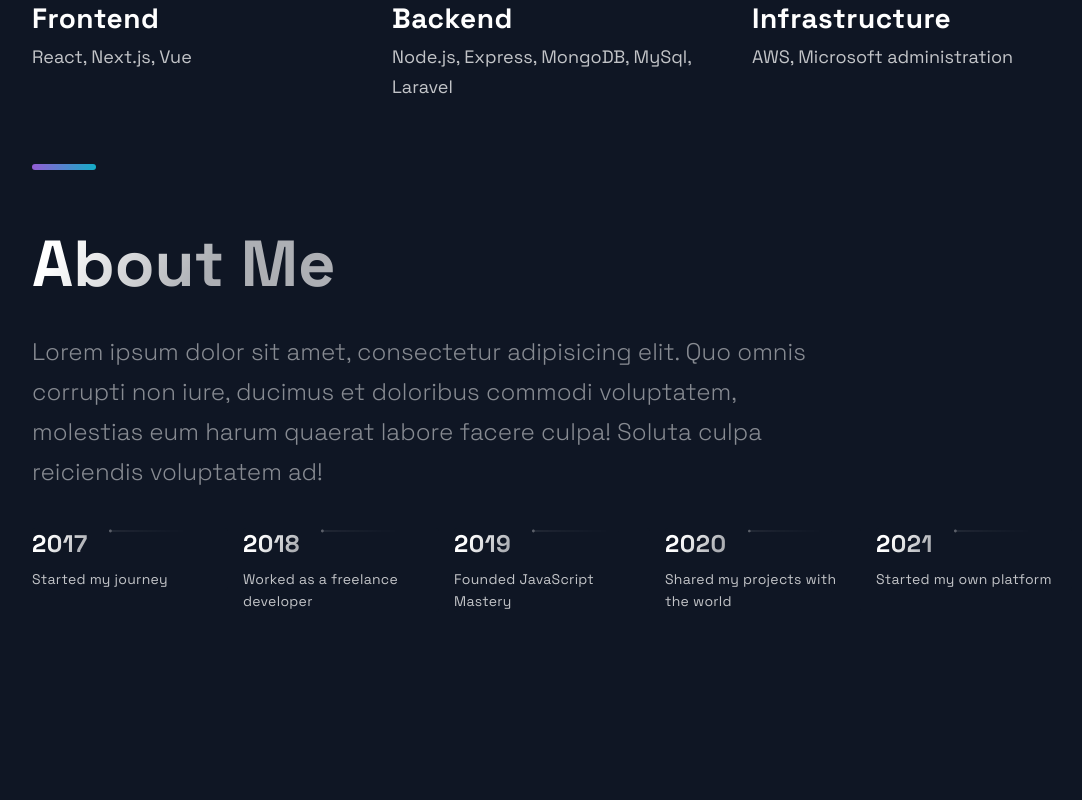
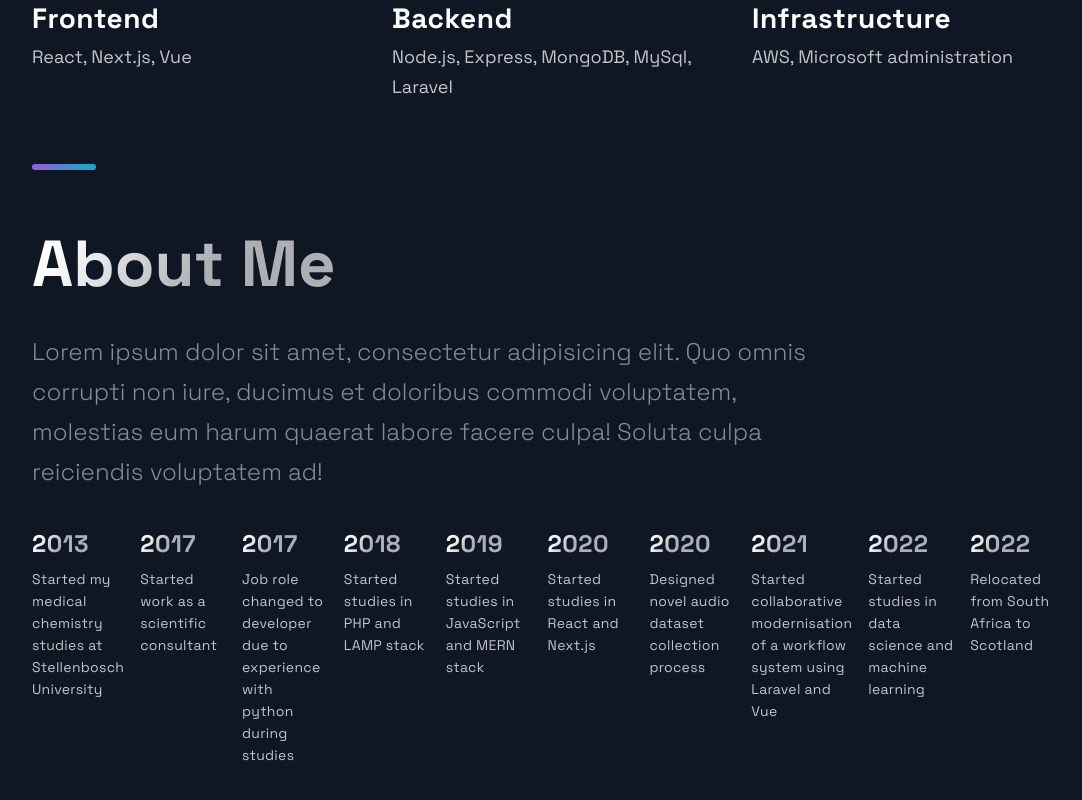
Before and after one commit to CaeCur/personal-portfolio, a Next.js app: page / in a window 1280 px wide. Shown: the part 1927-2727 px from the top of the page, without its empty margins (88-1170 px from the left). Before the commit the page ends 2619 px from the top, so only its background shows below. Built offline with nearby package versions, Linux system fonts and the light colour scheme.

Commit message:
Added timeline content

```diff
--- a/constants/constants.js
+++ b/constants/constants.js
@@ -22,9 +22,32 @@ export const projects = [
 ];
 
 export const TimelineData = [
-  { year: 2017, text: "Started my journey" },
-  { year: 2018, text: "Worked as a freelance developer" },
-  { year: 2019, text: "Founded JavaScript Mastery" },
-  { year: 2020, text: "Shared my projects with the world" },
-  { year: 2021, text: "Started my own platform" },
+  { year: 2013, text: "Started my medical chemistry studies at Stellenbosch University" },
+  { year: 2017, text: "Started work as a scientific consultant" },
+  {
+    year: 2017,
+    text: "Job role changed to developer due to experience with python during studies",
+  },
+  {
+    year: 2018,
+    text: "Started studies in PHP and LAMP stack",
+  },
+  {
+    year: 2019,
+    text: "Started studies in JavaScript and MERN stack",
+  },
+  { year: 2020, text: "Started studies in React and Next.js" },
+  { year: 2020, text: "Designed novel audio dataset collection process" },
+  {
+    year: 2021,
+    text: "Started collaborative modernisation of a workflow system using Laravel and Vue",
+  },
+  {
+    year: 2022,
+    text: "Started studies in data science and machine learning",
+  },
+  {
+    year: 2022,
+    text: "Relocated from South Africa to Scotland",
+  },
 ];
```
